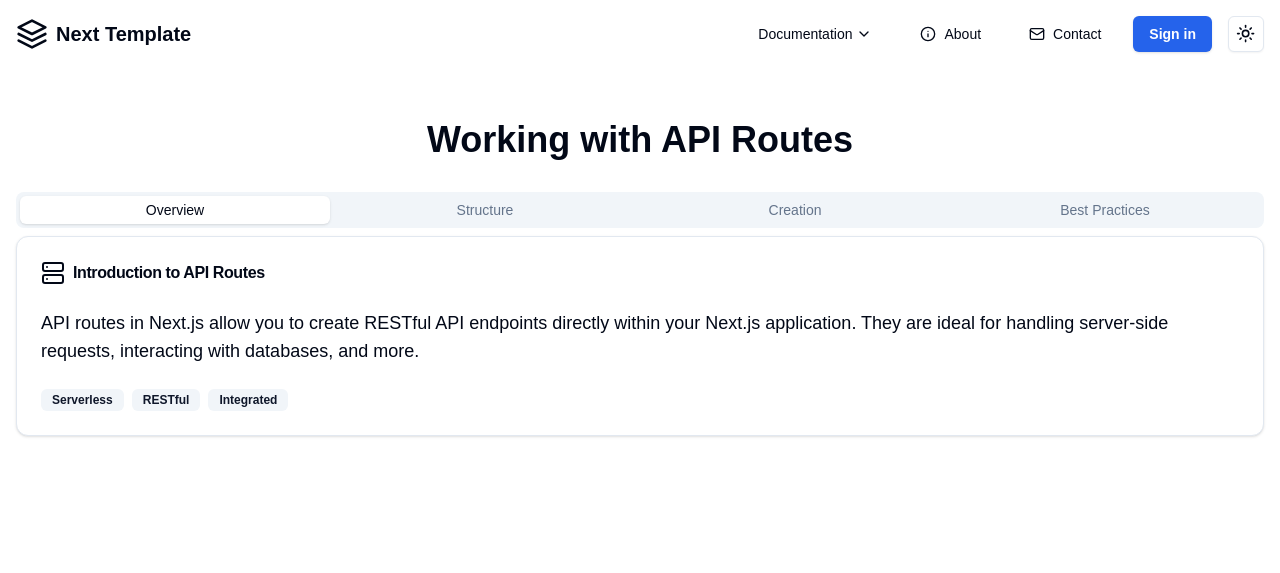
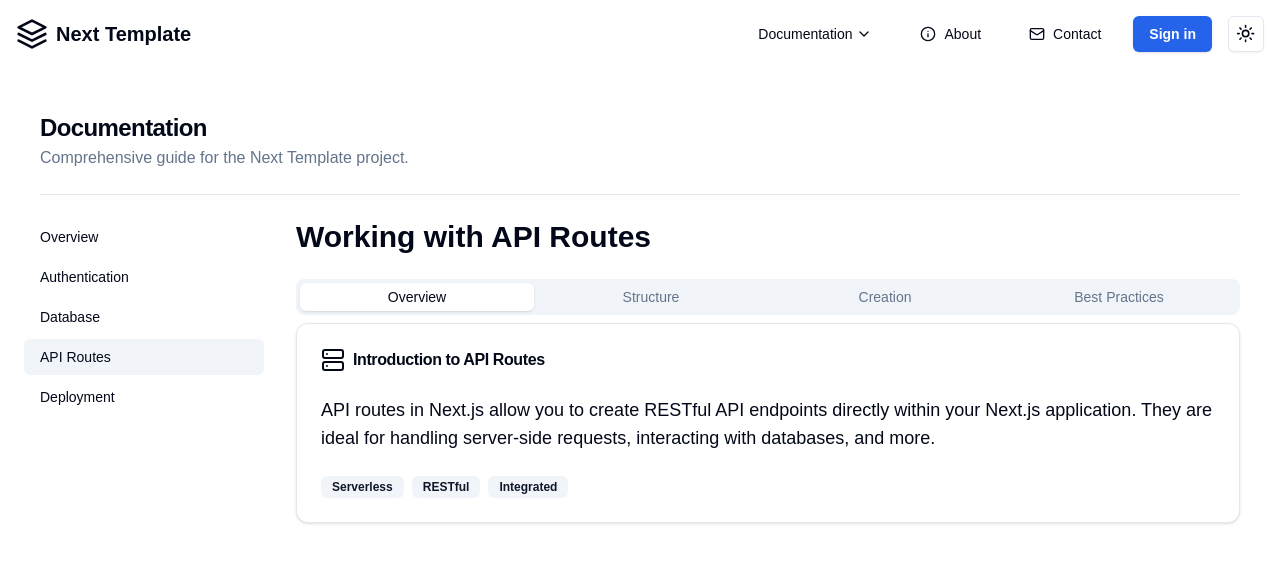
Before and after one commit to ClementG91/Next-Template, a Next.js app: page /docs/api-routes in a window 1280 px wide. Shown: the top 573 px of the page. Built offline with nearby package versions, Linux system fonts and the light colour scheme; no server answers.

Commit message:
Update doc archi

```diff
--- /dev/null
+++ b/app/docs/layout.tsx
@@ -0,0 +1,57 @@
+import { Metadata } from 'next';
+import { Separator } from '@/components/ui/separator';
+import { SidebarNav } from '@/components/pages/user/settings/sidebar-nav';
+
+export const metadata: Metadata = {
+  title: 'Next Template - Documentation',
+  description: 'Documentation for the Next Template project.',
+};
+
+const sidebarNavItems = [
+  {
+    title: 'Overview',
+    href: '/docs',
+  },
+  {
+    title: 'Authentication',
+    href: '/docs/authentication',
+  },
+  {
+    title: 'Database',
+    href: '/docs/database',
+  },
+  {
+    title: 'API Routes',
+    href: '/docs/api-routes',
+  },
+  {
+    title: 'Deployment',
+    href: '/docs/deployment',
+  },
+];
+
+interface DocsLayoutProps {
+  children: React.ReactNode;
+}
+
+export default function DocsLayout({ children }: DocsLayoutProps) {
+  return (
+    <div className="min-h-screen container mx-auto">
+      <div className="space-y-6 p-10 pb-16">
+        <div className="space-y-0.5">
+          <h2 className="text-2xl font-bold tracking-tight">Documentation</h2>
+          <p className="text-muted-foreground">
+            Comprehensive guide for the Next Template project.
+          </p>
+        </div>
+        <Separator className="my-6" />
+        <div className="flex flex-col space-y-8 lg:flex-row lg:space-x-12 lg:space-y-0">
+          <aside className="-mx-4 lg:w-1/5">
+            <SidebarNav items={sidebarNavItems} />
+          </aside>
+          <div className="flex-1">{children}</div>
+        </div>
+      </div>
+    </div>
+  );
+}
--- a/components/pages/docs/ApiRoutesGuide.tsx
+++ b/components/pages/docs/ApiRoutesGuide.tsx
@@ -6,10 +6,8 @@ import { Server, Code, Zap, Shield } from 'lucide-react';
 
 export const ApiRoutesGuide: FC = () => {
   return (
-    <div className="container min-h-[80vh] mx-auto px-4 py-12">
-      <h1 className="text-4xl font-bold mb-8 text-center">
-        Working with API Routes
-      </h1>
+    <div className="space-y-6">
+      <h1 className="text-3xl font-bold">Working with API Routes</h1>
 
       <Tabs defaultValue="overview" className="w-full mb-12">
         <TabsList className="grid w-full grid-cols-4">
--- a/components/pages/docs/AuthenticationGuide.tsx
+++ b/components/pages/docs/AuthenticationGuide.tsx
@@ -7,10 +7,8 @@ import { ArrowRight, Lock, Mail, Settings, Users } from 'lucide-react';
 
 export const AuthenticationGuide: FC = () => {
   return (
-    <div className="container min-h-[80vh] mx-auto px-4 py-12">
-      <h1 className="text-4xl font-bold mb-8 text-center">
-        Authentication Guide
-      </h1>
+    <div className="space-y-6">
+      <h1 className="text-3xl font-bold">Authentication Guide</h1>
 
       <Tabs defaultValue="overview" className="w-full mb-12">
         <TabsList className="grid w-full grid-cols-4">
@@ -51,7 +49,7 @@ export const AuthenticationGuide: FC = () => {
               <p className="mb-4">
                 The main configuration is located in{' '}
                 <code className="bg-muted px-1 py-0.5 rounded">
-                  lib/auth.ts
+                  lib/authOptions.ts
                 </code>
                 . Follow these steps to customize:
               </p>
@@ -73,14 +71,16 @@ export const AuthenticationGuide: FC = () => {
             <CardContent>
               <p className="mb-4">Currently supported providers:</p>
               <ul className="grid grid-cols-1 md:grid-cols-2 gap-4">
-                {['Google', 'Discord', 'Email/Password'].map((provider) => (
+                {['Google', 'Discord', 'Email/Password', 'GitHub'].map(
+                  (provider) => (
                     <li
                       key={provider}
                       className="flex items-center bg-muted p-3 rounded-lg"
                     >
                       <ArrowRight className="mr-2 h-4 w-4" /> {provider}
                     </li>
-                ))}
+                  )
+                )}
               </ul>
             </CardContent>
           </Card>
--- a/components/pages/docs/DatabaseManagement.tsx
+++ b/components/pages/docs/DatabaseManagement.tsx
@@ -6,10 +6,8 @@ import { Database, Code, GitBranch, Zap } from 'lucide-react';
 
 export const DatabaseManagement: FC = () => {
   return (
-    <div className="container min-h-[80vh] mx-auto px-4 py-12">
-      <h1 className="text-4xl font-bold mb-8 text-center">
-        Database Management with Prisma
-      </h1>
+    <div className="space-y-6">
+      <h1 className="text-3xl font-bold">Database Management with Prisma</h1>
 
       <Tabs defaultValue="overview" className="w-full mb-12">
         <TabsList className="grid w-full grid-cols-4">
--- a/components/pages/docs/DeploymentGuide.tsx
+++ b/components/pages/docs/DeploymentGuide.tsx
@@ -5,8 +5,8 @@ import { Rocket, Settings, Server, Database } from 'lucide-react';
 
 export const DeploymentGuide: FC = () => {
   return (
-    <div className="container min-h-[80vh] mx-auto px-4 py-12">
-      <h1 className="text-4xl font-bold mb-8 text-center">Deployment Guide</h1>
+    <div className="space-y-6">
+      <h1 className="text-3xl font-bold">Deployment Guide</h1>
 
       <Tabs defaultValue="preparation" className="w-full mb-12">
         <TabsList className="grid w-full grid-cols-4">
--- a/components/pages/docs/Documentation.tsx
+++ b/components/pages/docs/Documentation.tsx
@@ -13,8 +13,8 @@ import { CommandBlock } from '@/components/pages/docs/CommandBlock';
 
 export const Documentation: FC = () => {
   return (
-    <div className="container mx-auto px-4 py-12">
-      <h1 className="text-4xl font-bold mb-8">Documentation</h1>
+    <div className="space-y-6">
+      <h1 className="text-4xl font-bold">Documentation</h1>
 
       <section id="prerequisites" className="mb-12">
         <h2 className="text-3xl font-semibold mb-4 flex items-center">
@@ -286,8 +286,8 @@ export const Documentation: FC = () => {
           <li>
             Authentication providers:
             <p className="mt-2">
-              Modify <code>lib/auth.ts</code> to add or remove authentication
-              providers.
+              Modify <code>lib/authOptions.ts</code> to add or remove
+              authentication providers.
             </p>
           </li>
           <li>
```
Also changed, not shown: app/docs/page.tsx (+5 -2 lines). Lines whose indentation alone changed are shown as unchanged.
